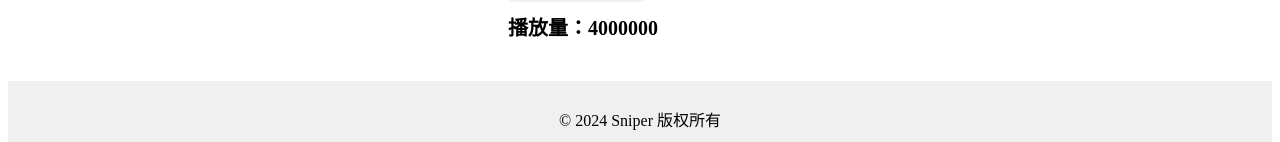
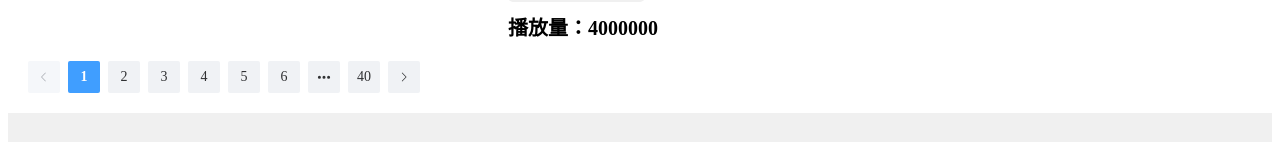
Before and after one commit to SniperTei/snipermovie, a Vue app in the folder sniper-cinema-pc/: page /home in a window 1280 px wide. Shown: the part 1547-1689 px from the top of the page. Built offline with nearby package versions, Linux system fonts and the light colour scheme.

Commit message:
只是加个分页组件，数据还没绑定上

```diff
--- a/sniper-cinema-pc/src/views/home/components/CardGrid.vue
+++ b/sniper-cinema-pc/src/views/home/components/CardGrid.vue
@@ -39,6 +39,15 @@ onMounted(() => {
     <div class="card-grid__content">
       <CardItem v-for="item in itemList" :key="item.id" :item="item" />
     </div>
+    <div class="card-grid__pagination">
+      <el-pagination
+        background
+        layout="prev, pager, next"
+        :total="400"
+        :page-size="10"
+        @current-change="handleCurrentChange"
+      />
+    </div>
   </div>
 </template>
 
```
